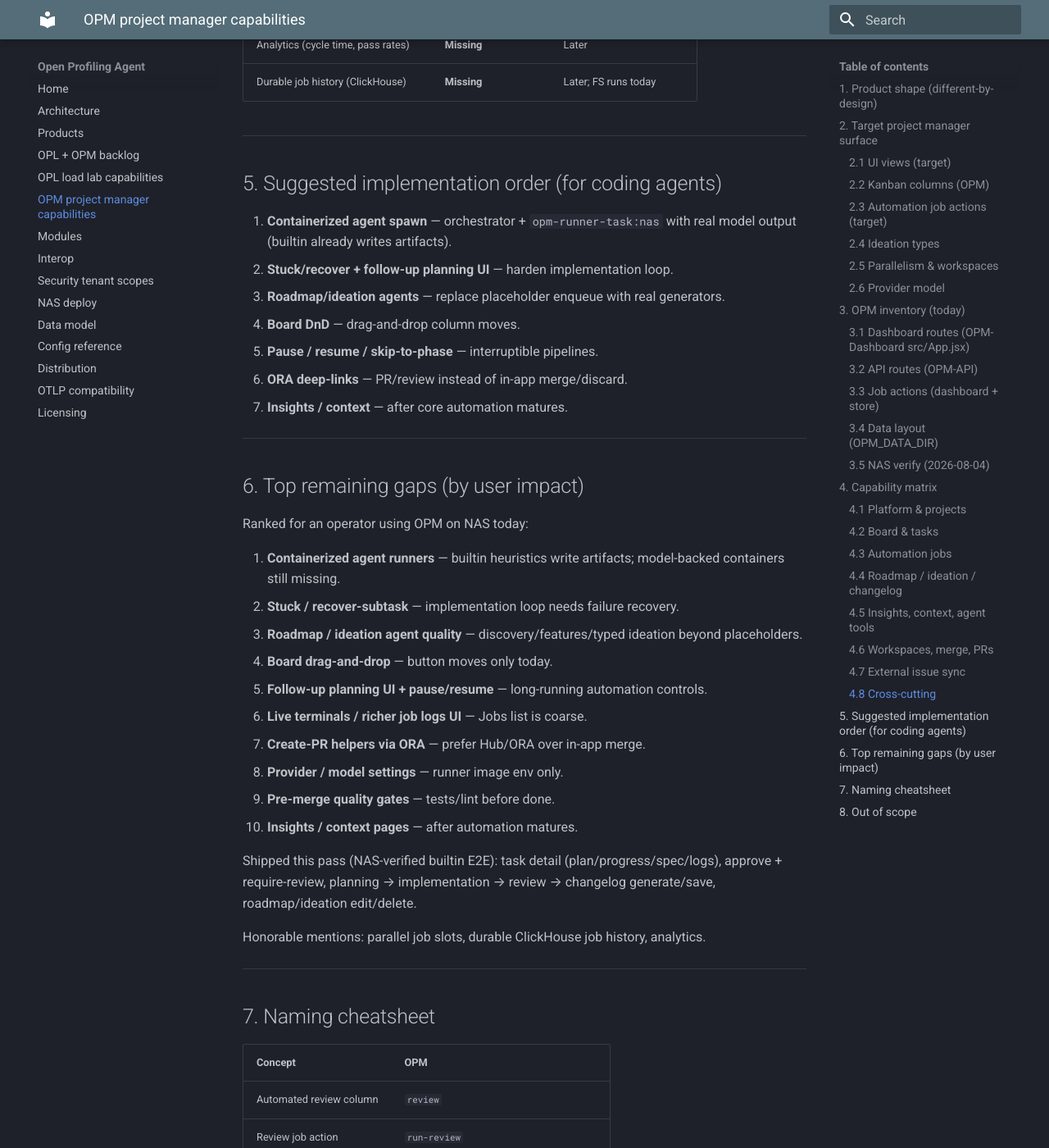
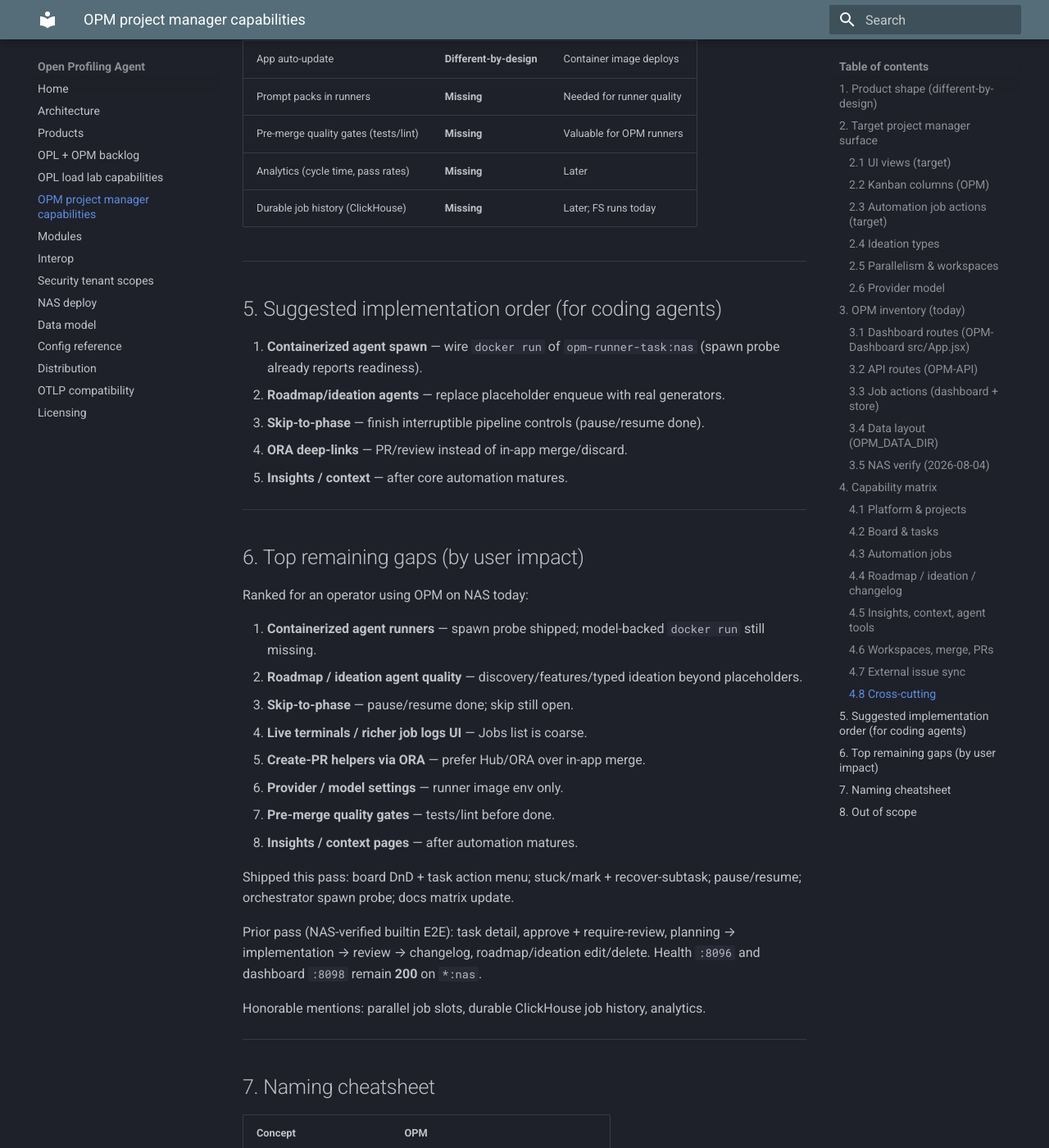
Before and after one commit to TheGrimmChester/OPA-Stack, an MkDocs documentation site: the page built from docs/opm-pm-capabilities.md, in a window 1280 px wide and 1400 px high, scrolled down 9149 px. Shown: the whole window at 82% size. Built offline with MkDocs 1.6.1 and Material for MkDocs 9.7.7, drawn with Linux system fonts in a browser that asks for light colours; some of the changed text lies outside the part shown.

Commit message:
Docs: Record OPM stuck recover pause and board DnD.
Update PM capability matrix and OPL/OPM backlog for DnD, recover, pause/resume, and orchestrator spawn probe.

```diff
--- a/docs/opm-pm-capabilities.md
+++ b/docs/opm-pm-capabilities.md
@@ -20,7 +20,7 @@
 |-----------|------------|
 | Delivery | Web dashboard + HTTP API + orchestrator/runners (not a desktop Electron app) |
 | Project identity | **GitHub `owner/repo`** via Hub orgs + ORA connectors (not local folder paths) |
-| Execution | Ephemeral tmp clone + **builtin** in-process executor that writes plan/spec/progress/review/changelog artifacts; containerized agent spawn still follow-on (`opm-runner-task:nas` placeholder) |
+| Execution | Ephemeral tmp clone + **builtin** in-process executor that writes plan/spec/progress/review/changelog artifacts; orchestrator spawn probe reports docker + `opm-runner-task:nas` readiness (`spawnReady` still false until real agent spawn) |
 | Auth | Co-deployed Hub JWT + tenant headers |
 | Review depth | Automated review column; **deep review owned by ORA** |
 | Multi-tenancy | Org-scoped projects (`X-Organization-ID`) |
@@ -100,7 +100,7 @@
 | Route | Page | Notes |
 |-------|------|-------|
 | `/` | Projects | Link GitHub repos via Hub orgs + ORA connectors |
-| `/board` | Board | CRUD + move; require-review; Plan/Build/Approve; task detail drawer (plan/progress/spec/logs); no DnD |
+| `/board` | Board | CRUD + **DnD** + task action menu; require-review; Plan/Build/Approve/Pause/Recover; task detail drawer |
 | `/roadmap` | Roadmap | Create / edit / delete phases and features |
 | `/ideation` | Ideation | Create / edit / delete; promote to task |
 | `/changelog` | Changelog | Read + generate job + edit/save (`PUT`) |
@@ -123,11 +123,11 @@
 
 ### 3.3 Job actions (dashboard + store)
 
-Enqueued from UI: `run-planning`, `run-implementation`, `run-review`, `run-qa-fix`, `run-roadmap-discovery`, `run-roadmap-features`, `run-ideation`, `generate-changelog`.
+Enqueued from UI: `run-planning`, `run-implementation`, `run-review`, `run-qa-fix`, `run-followup-planning`, `recover-subtask`, `mark-stuck`, `pause-task`, `resume-task`, `run-roadmap-discovery`, `run-roadmap-features`, `run-ideation`, `generate-changelog`.
 
 Store also maps `run-followup-planning` → planning state.
 
-**Execution today:** builtin in-process runner (`execution: "builtin"`) writes real `spec.md` / `implementation_plan.json` / `progress.json` / review + QA artifacts / changelog. Containerized agent spawn via orchestrator + `opm-runner-task:nas` remains follow-on (image still a placeholder). Default runner tag env `OPM_RUNNER_TAG` (prefer `nas` on NAS — never smoke).
+**Execution today:** builtin in-process runner (`execution: "builtin"`) writes real `spec.md` / `implementation_plan.json` / `progress.json` / review + QA artifacts / changelog. Orchestrator exposes `/api/spawn-probe` (docker CLI/daemon + runner image inspect); `spawnReady` remains false until containerized agent spawn is wired. Default runner tag env `OPM_RUNNER_TAG` (prefer `nas` on NAS — never smoke).
 
 ### 3.4 Data layout (`OPM_DATA_DIR`)
 
@@ -171,7 +171,7 @@
 |------------|--------|-------|
 | Six-column kanban | **Done** | `review` column for automated review |
 | Create / edit / delete / move tasks | **Done** | Dashboard CRUD + move |
-| Drag-and-drop board | **Missing** | Button moves only |
+| Drag-and-drop board | **Done** | HTML5 DnD + action menu |
 | Require review before coding | **Done** | Create checkbox + gate after planning |
 | Approve-for-coding action | **Done** | `POST …/approve` + board/detail UI |
 | Task detail (overview/subtasks/logs/files) | **Done** (partial) | Drawer: overview / plan / spec / logs; files thin |
@@ -186,14 +186,14 @@
 |------------|--------|-------|
 | Job list / enqueue / cancel | **Done** | `execution` + `message` fields |
 | Optional `specId` on enqueue | **Done** | Jobs page + board/detail |
-| Real runner container + model output | **Missing** | Builtin writes artifacts; container agent still missing |
-| Orchestrator spawn/reaper loop | **Missing** | Health stub only in binary |
+| Real runner container + model output | **Missing** | Builtin writes artifacts; spawn probe only |
+| Orchestrator spawn/reaper loop | **Partial** | Health + `/api/spawn-probe`; no reaper/spawn yet |
 | `run-planning` (multi-phase) | **Done** (builtin) | Writes `spec.md` + plan; moves for require-review |
 | `run-implementation` + subtask loop | **Done** (builtin) | One subtask per enqueue |
-| Retry / stuck / recover-subtask | **Missing** | |
+| Retry / stuck / recover-subtask | **Done** (builtin) | `mark-stuck`, `recover-subtask`; cancel marks stuck |
 | `run-review` / `run-qa-fix` loop | **Done** (builtin) | PASS/FAIL + `QA_FIX_REQUEST.md` |
-| `run-followup-planning` | **Missing** (UI) | Builtin supports action; Jobs picker incomplete |
-| Pause / resume / skip-to-phase | **Missing** | |
+| `run-followup-planning` | **Done** | Jobs picker + detail action |
+| Pause / resume / skip-to-phase | **Partial** | Pause/resume done; skip-to-phase missing |
 | Parallel multi-spec / runner slots | **Missing** | Container runtime model |
 | Autonomous multi-spec build workflow | **Missing** | Orchestrator workflow later |
 | Provider / model selection | **Missing** | Runner image env only |
@@ -251,13 +251,11 @@
 
 ## 5. Suggested implementation order (for coding agents)
 
-1. **Containerized agent spawn** — orchestrator + `opm-runner-task:nas` with real model output (builtin already writes artifacts).
-2. **Stuck/recover + follow-up planning UI** — harden implementation loop.
-3. **Roadmap/ideation agents** — replace placeholder enqueue with real generators.
-4. **Board DnD** — drag-and-drop column moves.
-5. **Pause / resume / skip-to-phase** — interruptible pipelines.
-6. **ORA deep-links** — PR/review instead of in-app merge/discard.
-7. **Insights / context** — after core automation matures.
+1. **Containerized agent spawn** — wire `docker run` of `opm-runner-task:nas` (spawn probe already reports readiness).
+2. **Roadmap/ideation agents** — replace placeholder enqueue with real generators.
+3. **Skip-to-phase** — finish interruptible pipeline controls (pause/resume done).
+4. **ORA deep-links** — PR/review instead of in-app merge/discard.
+5. **Insights / context** — after core automation matures.
 
 ---
 
@@ -265,18 +263,18 @@
 
 Ranked for an operator using OPM on NAS today:
 
-1. **Containerized agent runners** — builtin heuristics write artifacts; model-backed containers still missing.
-2. **Stuck / recover-subtask** — implementation loop needs failure recovery.
-3. **Roadmap / ideation agent quality** — discovery/features/typed ideation beyond placeholders.
-4. **Board drag-and-drop** — button moves only today.
-5. **Follow-up planning UI + pause/resume** — long-running automation controls.
-6. **Live terminals / richer job logs UI** — Jobs list is coarse.
-7. **Create-PR helpers via ORA** — prefer Hub/ORA over in-app merge.
-8. **Provider / model settings** — runner image env only.
-9. **Pre-merge quality gates** — tests/lint before done.
-10. **Insights / context pages** — after automation matures.
+1. **Containerized agent runners** — spawn probe shipped; model-backed `docker run` still missing.
+2. **Roadmap / ideation agent quality** — discovery/features/typed ideation beyond placeholders.
+3. **Skip-to-phase** — pause/resume done; skip still open.
+4. **Live terminals / richer job logs UI** — Jobs list is coarse.
+5. **Create-PR helpers via ORA** — prefer Hub/ORA over in-app merge.
+6. **Provider / model settings** — runner image env only.
+7. **Pre-merge quality gates** — tests/lint before done.
+8. **Insights / context pages** — after automation matures.
 
-Shipped this pass (NAS-verified builtin E2E): task detail (plan/progress/spec/logs), approve + require-review, planning → implementation → review → changelog generate/save, roadmap/ideation edit/delete.
+Shipped this pass: board DnD + task action menu; stuck/mark + recover-subtask; pause/resume; orchestrator spawn probe; docs matrix update.
+
+Prior pass (NAS-verified builtin E2E): task detail, approve + require-review, planning → implementation → review → changelog, roadmap/ideation edit/delete. Health `:8096` and dashboard `:8098` remain **200** on `*:nas`.
 
 Honorable mentions: parallel job slots, durable ClickHouse job history, analytics.
 
```
Also changed, not shown: docs/opl-opm-backlog.md (+6 -5 lines).
